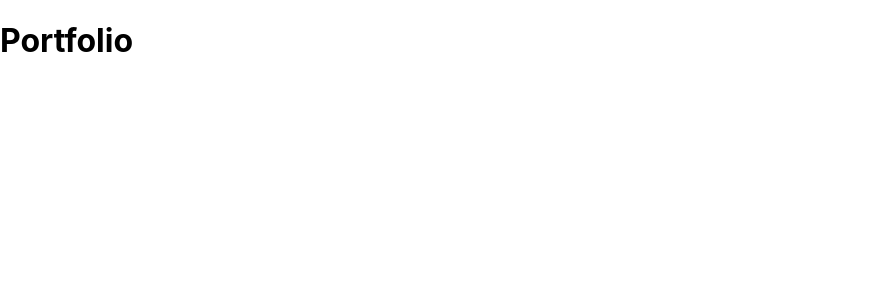
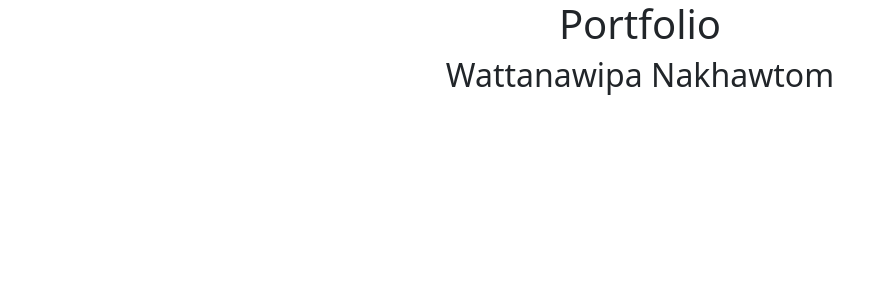
Before and after one commit to wattanawipa/web-portfolio01, a React (Create React App) app: page / in a window 1280 px wide. Shown: the top 300 px of the page, without its empty margins (0-893 px from the left). Built offline with nearby package versions, Linux system fonts and the light colour scheme.

Commit message:
update
update

```diff
--- a/package.json
+++ b/package.json
@@ -7,6 +7,7 @@
     "@testing-library/jest-dom": "^6.6.3",
     "@testing-library/react": "^16.2.0",
     "@testing-library/user-event": "^13.5.0",
+    "bootstrap": "^5.3.3",
     "react": "^19.0.0",
     "react-dom": "^19.0.0",
     "react-scripts": "5.0.1",
--- a/src/App.css
+++ b/src/App.css
@@ -1,5 +1,6 @@
 .App {
   text-align: center;
+  background-color: #61dafb;
 }
 
 .App-logo {
--- a/src/App.js
+++ b/src/App.js
@@ -1,10 +1,15 @@
 import React from "react";
 import "./App.css";
+
+
 function App() {
  return (
-<div className="app-bg">
-<h1>Portfolio</h1>
-</div>
+    <div style={{textAlign:"center", color: "#black"}}>
+    <h1>Portfolio</h1>
+    <h2>Wattanawipa Nakhawtom</h2>
+    </div>
+
  );
 }
+
 export default App;
--- a/src/index.js
+++ b/src/index.js
@@ -3,6 +3,8 @@ import ReactDOM from 'react-dom/client';
 import './index.css';
 import App from './App';
 import reportWebVitals from './reportWebVitals';
+import 'bootstrap/dist/css/bootstrap.min.css'
+import 'bootstrap/dist/js/bootstrap.bundle.min.js'
 
 const root = ReactDOM.createRoot(document.getElementById('root'));
 root.render(
```
Also changed, not shown: src/style.css (added), 1 other file (tests, documents, lock files or other folders).
